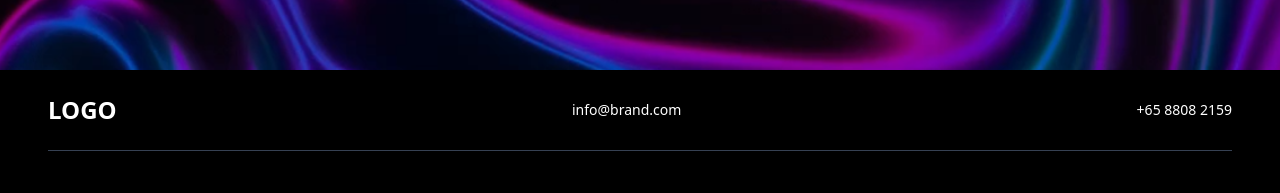
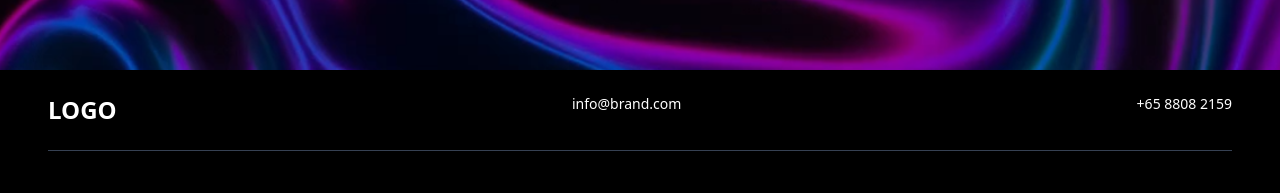
Before and after one commit to shakthishetty/quixta, a Next.js app: page / in a window 1280 px wide. Shown: the part 7366-7559 px from the top of the page. Built offline with nearby package versions, Linux system fonts and the light colour scheme.

Commit message:
Addes README.md file

```diff
--- a/components/Footer.tsx
+++ b/components/Footer.tsx
@@ -9,7 +9,7 @@ export default function Footer() {
     <footer className="bg-black text-gray-300">
       <div className="mx-auto max-w-7xl px-6 lg:px-12">
         {/* Top Row */}
-        <div className="flex flex-col md:flex-row items-center justify-between border-b border-gray-700 py-6">
+        <div className="flex flex-col md:flex-row items-start justify-between border-b border-gray-700 py-6">
           {/* Left: Logo */}
           <h2 className="text-2xl font-bold text-white mb-4 md:mb-0">{footerData.contact.logo}</h2>
 
```
Also changed, not shown: 1 other file (tests, documents, lock files or other folders).
